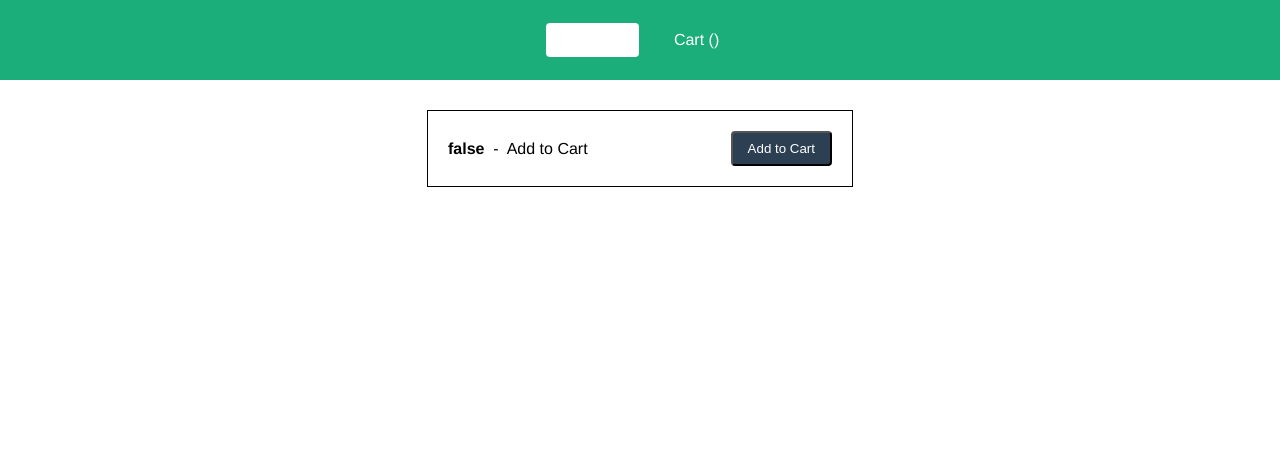
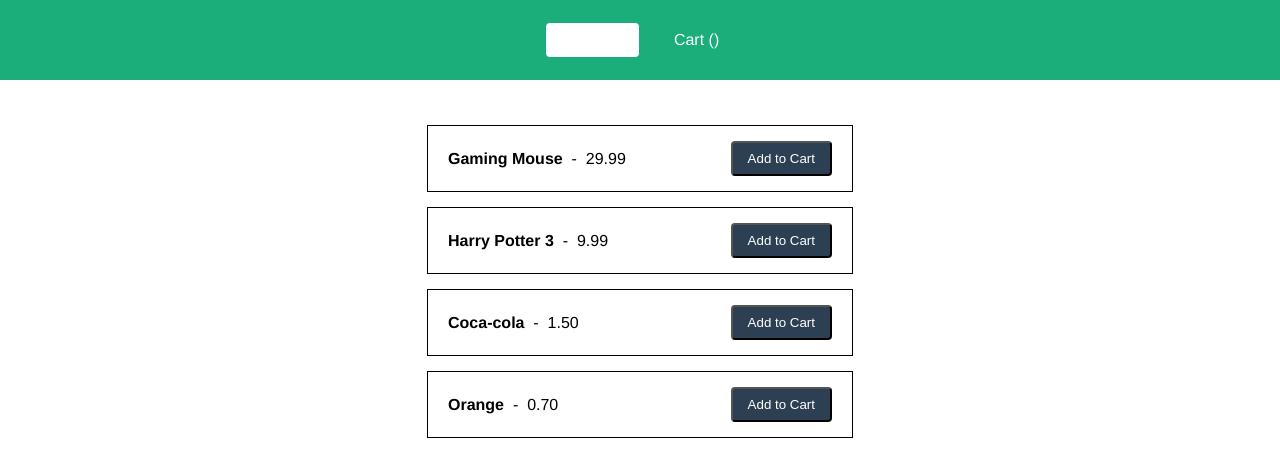
Before and after one commit to btoaelbore/coding-assignment, a Vue app in the folder shopee-cart/: page / in a window 1280 px wide. Shown: the top 476 px of the page. Built offline with nearby package versions, Linux system fonts and the light colour scheme.

Commit message:
added product data and populate on product list

```diff
--- /dev/null
+++ b/shopee-cart/src/Constants/Products.js
@@ -0,0 +1,26 @@
+export const PRODUCTS = [
+    {
+        name: 'Gaming Mouse',
+        description: 'compoture accessories and peripherals',
+        price: 29.99,
+        stock: 10,
+    },
+    {
+        name: 'Harry Potter 3',
+        description: 'book',
+        price: 9.99,
+        stock: 5
+    },
+    {
+        name: 'Coca-cola',
+        description: 'drink',
+        price: 1.50,
+        stock: 25
+    },
+    {
+        name: 'Orange',
+        description: 'fruit',
+        price: 0.70,
+        stock: 6
+    }
+];
--- a/shopee-cart/src/components/ProductList.vue
+++ b/shopee-cart/src/components/ProductList.vue
@@ -1,8 +1,11 @@
 <template>
   <div class="product-list">
     <ProductListItem
+      v-for="(item, index) in products"
+      :key="index"
       :show-item-num="showItemNum"
       :action-label="actionLabel"
+      :product="item"
     />
   </div>
 </template>
@@ -18,11 +21,15 @@ export default {
   props: {
     showItemNum: {
       type: Boolean,
-      default: false,
+      default: false
     },
     actionLabel: {
       type: String,
-      default: '',
+      default: ''
+    },
+    products: {
+      type: Array,
+      default: () => []
     }
   },
 }
@@ -33,7 +40,9 @@ export default {
 .product-list {
     height: 100%;
     display: flex;
+    flex-direction: column;
     justify-content: center;
+    align-items: center;
     margin-top: 30px;
 }
 </style>
--- a/shopee-cart/src/components/ProductListItem.vue
+++ b/shopee-cart/src/components/ProductListItem.vue
@@ -1,8 +1,8 @@
 <template>
   <div class="product-list-item">
     <div class="product-label">
-      <span class="product-name">{{ showItemNum }} &nbsp;</span> -
-      <span>&nbsp; {{ actionLabel }}</span>
+      <span class="product-name">{{ product.name }} &nbsp;</span> -
+      <span>&nbsp; {{ formattedPrice }}</span>
       <span v-if="showItemNum">&nbsp; (0)</span>
     </div>
     <button>{{ actionLabel }}</button>
@@ -20,6 +20,14 @@ export default {
     actionLabel: {
       type: String,
       default: '',
+    },
+    product: {
+      type: Object,
+    }
+  },
+  computed: {
+    formattedPrice () {
+      return this.product.price.toFixed(2);
     }
   }
 }
@@ -33,7 +41,8 @@ export default {
     display: flex;
     flex-direction: row;
     justify-content: space-between;
-    padding: 20px;
+    padding: 15px 20px;
+    margin-top: 15px;
 }
 
 .product-label {
--- a/shopee-cart/src/pages/Product.vue
+++ b/shopee-cart/src/pages/Product.vue
@@ -3,16 +3,23 @@
     <ProductList
       :show-item-num="false"
       :action-label="'Add to Cart'"
+      :products="products"
     />
   </div>
 </template>
 
 <script>
 import ProductList from '../components/ProductList.vue';
+import { PRODUCTS } from '../Constants/Products.js';
 export default {
   name: 'Product',
   components: {
     ProductList,
+  },
+  data () {
+    return {
+      products: PRODUCTS,
+    }
   }
 }
 </script>
```
